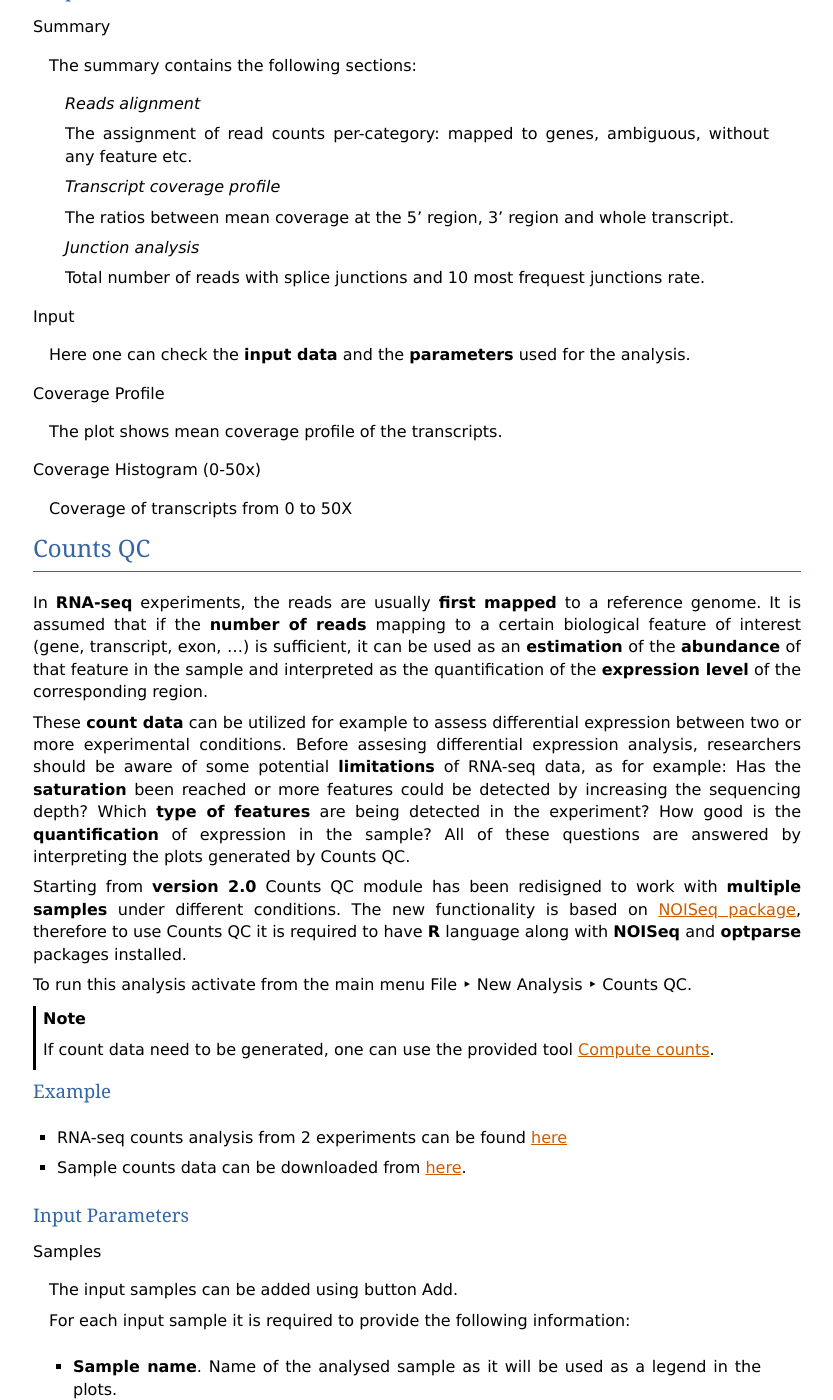
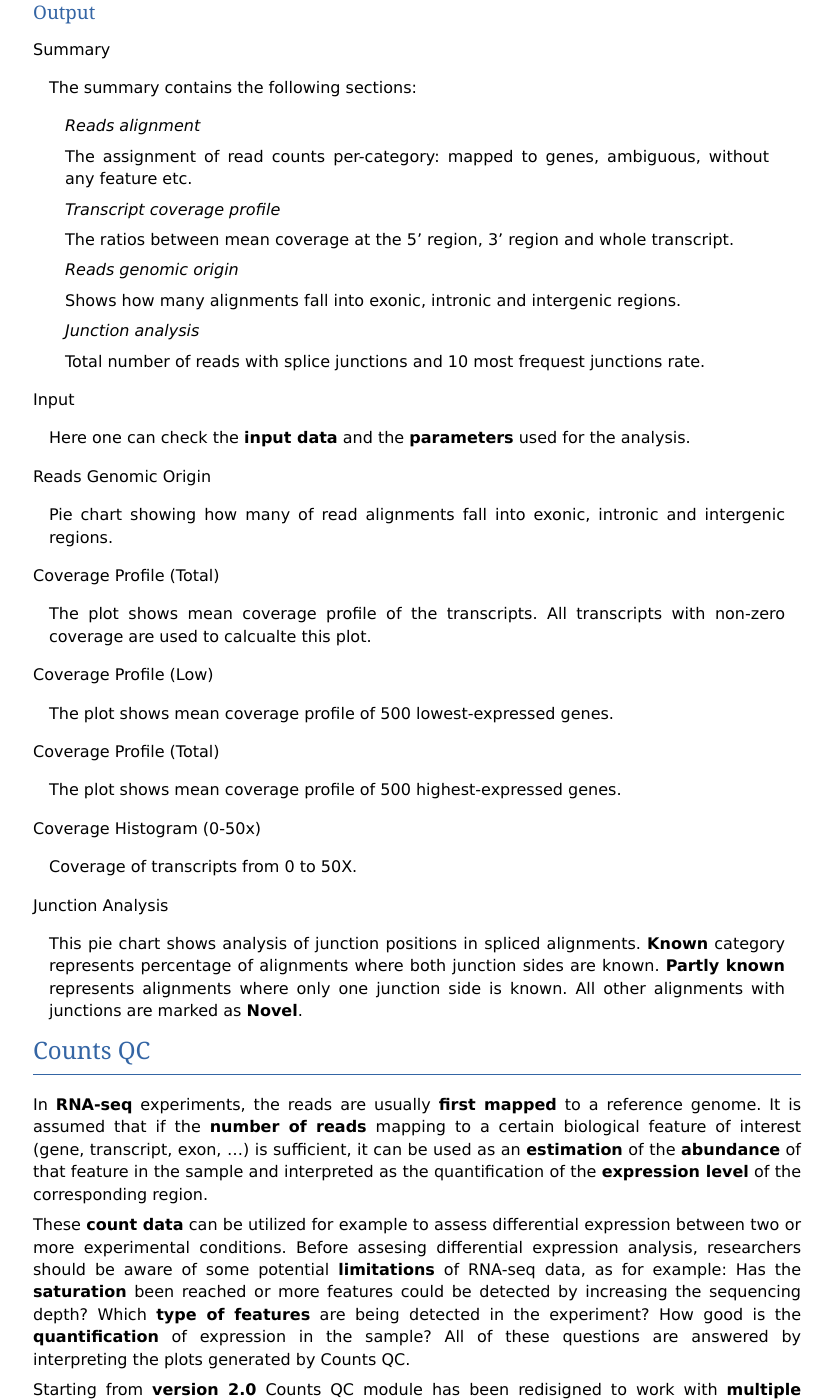
Before and after one commit to scchess/Qualimap, a Sphinx documentation site: the page built from doc/analysis.rst, in a window 1280 px wide and 1400 px high, scrolled down 5690 px. Shown: the whole window, without its empty margins (47-880 px from the left). Built offline with Sphinx 7.4.7, drawn with Linux system fonts in a browser that asks for light colours; some of the changed text lies outside the part shown.

Commit message:
Update docs for RNA-seq QC

```diff
--- a/doc/analysis.rst
+++ b/doc/analysis.rst
@@ -183,7 +183,7 @@ Output
 RNA-seq QC
 ----------
 
-RNA-seq QC reports quality control metrics and bias estimations which are specific for whole transcriptome sequencing, such as for example transcript coverage and 5'-3' bias. This analysis could be applied as complementary tool together with :ref:`BAM QC<bamqc>` and additionally to produce gene counts for further analysis with :ref:`Counts QC <countsqc>`.
+RNA-seq QC reports quality control metrics and bias estimations which are specific for whole transcriptome sequencing, inlcuding reads genomic origin, junction analysis, transcript coverage and 5'-3' bias computation. This analysis could be applied as a complementary tool together with :ref:`BAM QC<bamqc>` and additionally to produce gene counts for further analysis with :ref:`Counts QC <countsqc>`.
 
 To start a new RNA-seq QC analysis activate main menu item :menuselection:`File --> New Analysis --> RNA-seq QC`.
 
@@ -232,6 +232,10 @@ Output
 
     The ratios between mean coverage at the 5' region, 3' region and whole transcript.
 
+    *Reads genomic origin*
+
+    Shows how many alignments fall into exonic, intronic and intergenic regions.
+
     *Junction analysis*
 
     Total number of reads with splice junctions and 10 most frequest junctions rate.
@@ -240,13 +244,30 @@ Output
 
   Here one can check the **input data** and the **parameters** used for the analysis.
 
-:guilabel:`Coverage Profile`
 
-  The plot shows mean coverage profile of the transcripts.
+:guilabel:`Reads Genomic Origin`
+
+    Pie chart showing how many of read alignments fall into exonic, intronic and intergenic regions.
+
+:guilabel:`Coverage Profile (Total)`
+
+  The plot shows mean coverage profile of the transcripts. All transcripts with non-zero coverage are used to calcualte this plot.
+
+:guilabel:`Coverage Profile (Low)`
+
+  The plot shows mean coverage profile of 500 lowest-expressed genes.
+
+:guilabel:`Coverage Profile (Total)`
+
+  The plot shows mean coverage profile of 500 highest-expressed genes.
 
 :guilabel:`Coverage Histogram (0-50x)`
 
-  Coverage of transcripts from 0 to 50X
+  Coverage of transcripts from 0 to 50X.
+
+:guilabel:`Junction Analysis`
+
+  This pie chart shows analysis of junction positions in spliced alignments. **Known** category represents percentage of alignments where both junction sides are known. **Partly known** represents alignments where only one junction side is known. All other alignments with junctions are marked as **Novel**.
 
 
 .. _countsqc:
```
Also changed, not shown: other parts of doc/analysis.rst (+1 -1 lines).
